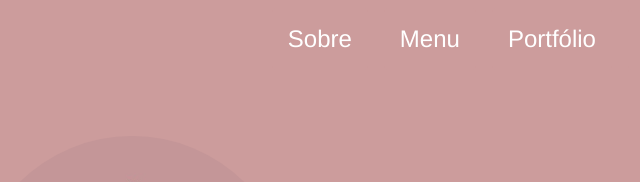
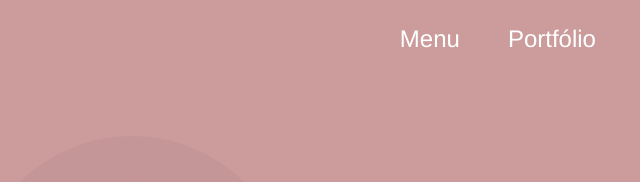
Before and after one commit to PortoRAF/portoraf.github.io, a website: page index.html in a window 1280 px wide. Shown: the top 182 px of the page, 508-1148 px from the left. Drawn offline with nearby package versions, Linux system fonts and the light colour scheme; a script that the page names is missing.

Commit message:
Remove About section on navbar

```diff
--- a/index.html
+++ b/index.html
@@ -47,9 +47,7 @@ DOCTYPE html>
     <div class="navbar-brand navbar-brand--mobile hidden-sm-up navbar-logo" href="/">Bebel Doce Cozinha</div>
     <div class="collapse navbar-toggleable-xs pull-sm-right" id="CollapsingNavbar">
         <ul class="nav navbar-nav">
-            <li class="nav-item">
-                <div class="nav-link" data-link=".container-about">Sobre</div>
-            </li>
+
             <li class="nav-item">
                 <div class="nav-link" data-link=".container-menu">Menu</div>
             </li>
```
